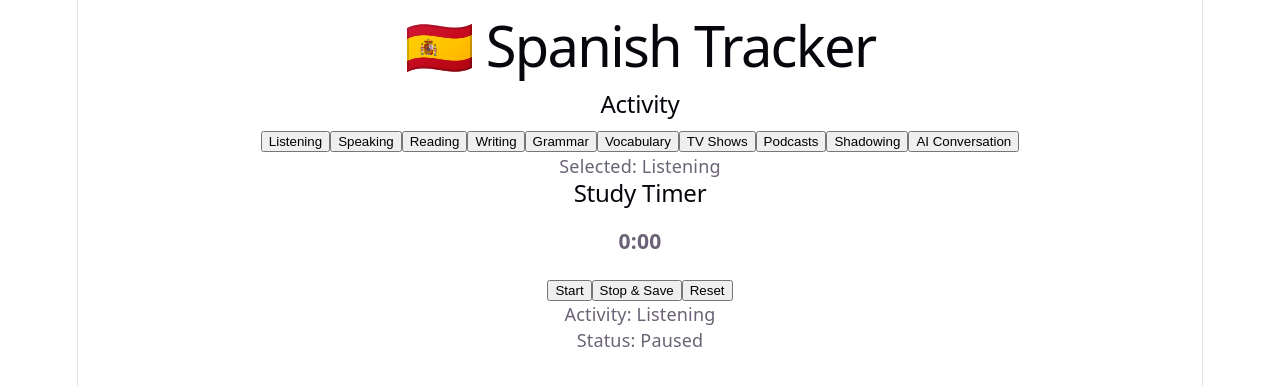
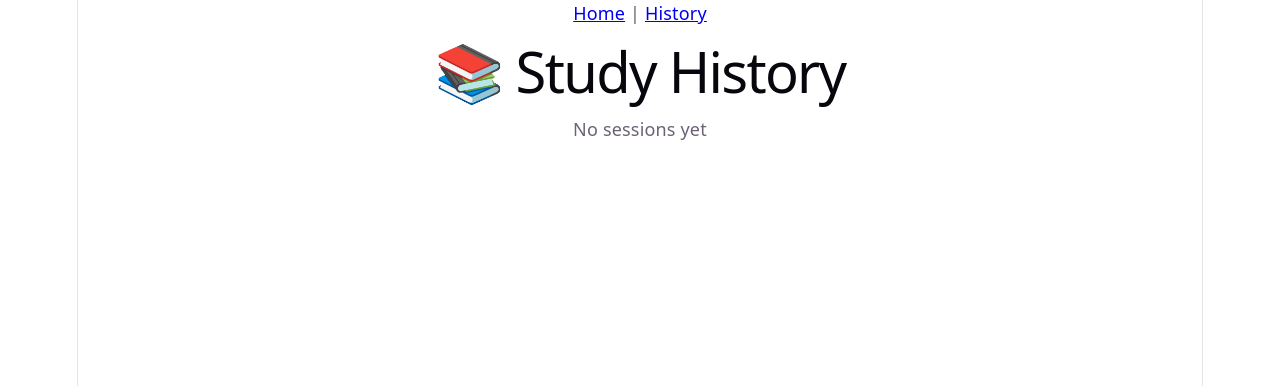
Before and after one commit to forfun-dev-prog/spanish-tracker, a React (Vite) app: page /history in a window 1280 px wide. Shown: the top 386 px of the page. Built offline with nearby package versions, Linux system fonts and the light colour scheme.

Commit message:
Add study history page

```diff
--- a/package.json
+++ b/package.json
@@ -12,7 +12,8 @@
   "dependencies": {
     "dexie": "^4.4.4",
     "react": "^19.2.7",
-    "react-dom": "^19.2.7"
+    "react-dom": "^19.2.7",
+    "react-router-dom": "^7.18.1"
   },
   "devDependencies": {
     "@eslint/js": "^10.0.1",
--- a/src/App.jsx
+++ b/src/App.jsx
@@ -1,9 +1,12 @@
+import { BrowserRouter, Routes, Route, Link } from "react-router-dom"
 import { useState } from "react"
+
 import TimerCard from "./components/TimerCard"
 import CategorySelector from "./components/CategorySelector"
+import History from "./pages/History"
 
 
-function App() {
+function Dashboard() {
 
   const [category, setCategory] = useState("Listening")
 
@@ -13,10 +16,12 @@ function App() {
 
       <h1>🇪🇸 Spanish Tracker</h1>
 
+
       <CategorySelector
         selectedCategory={category}
         setSelectedCategory={setCategory}
       />
+
 
       <TimerCard category={category} />
 
@@ -24,4 +29,48 @@ function App() {
   )
 }
 
+
+
+function App() {
+
+  return (
+
+    <BrowserRouter>
+
+      <nav>
+
+        <Link to="/">
+          Home
+        </Link>
+
+        {" | "}
+
+        <Link to="/history">
+          History
+        </Link>
+
+      </nav>
+
+
+      <Routes>
+
+        <Route
+          path="/"
+          element={<Dashboard />}
+        />
+
+        <Route
+          path="/history"
+          element={<History />}
+        />
+
+      </Routes>
+
+
+    </BrowserRouter>
+
+  )
+}
+
+
 export default App
--- /dev/null
+++ b/src/hooks/useSessions.js
@@ -0,0 +1,28 @@
+import { useEffect, useState } from "react"
+import { getSessions } from "../services/database"
+
+
+function useSessions() {
+
+  const [sessions, setSessions] = useState([])
+
+
+  async function loadSessions() {
+    const data = await getSessions()
+    setSessions(data)
+  }
+
+
+  useEffect(() => {
+    loadSessions()
+  }, [])
+
+
+  return {
+    sessions,
+    refreshSessions: loadSessions
+  }
+}
+
+
+export default useSessions
--- /dev/null
+++ b/src/pages/History.jsx
@@ -0,0 +1,48 @@
+import useSessions from "../hooks/useSessions"
+
+
+function History() {
+
+  const { sessions } = useSessions()
+
+
+  return (
+    <div>
+
+      <h1>📚 Study History</h1>
+
+
+      {sessions.length === 0 && (
+        <p>No sessions yet</p>
+      )}
+
+
+      {sessions.map((session) => (
+
+        <div key={session.id}>
+
+          <h3>
+            {session.category}
+          </h3>
+
+          <p>
+            {session.duration} seconds
+          </p>
+
+          <p>
+            {new Date(session.date).toLocaleString()}
+          </p>
+
+          <hr />
+
+        </div>
+
+      ))}
+
+
+    </div>
+  )
+}
+
+
+export default History
```
Also changed, not shown: 1 other file (tests, documents, lock files or other folders).
